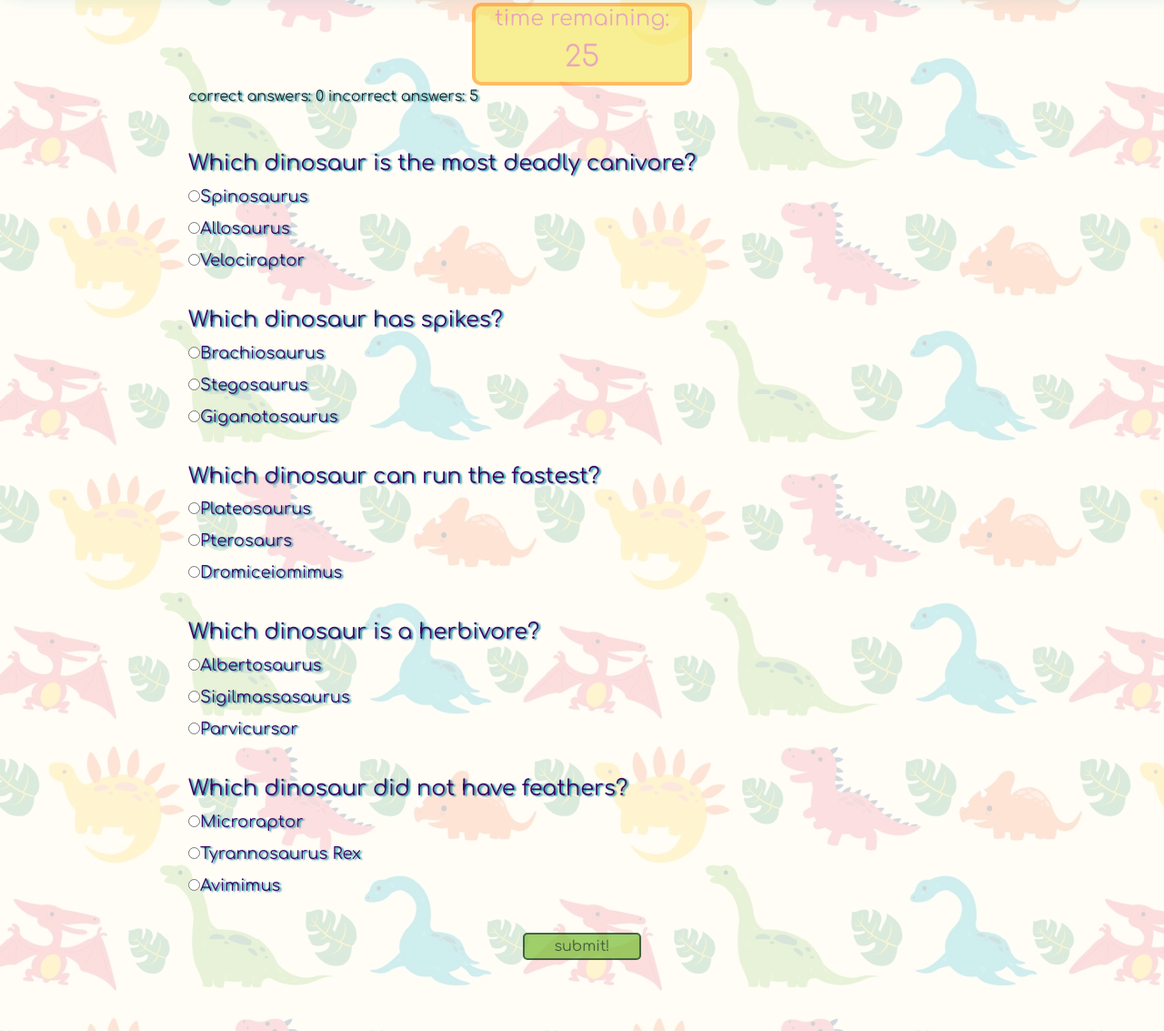
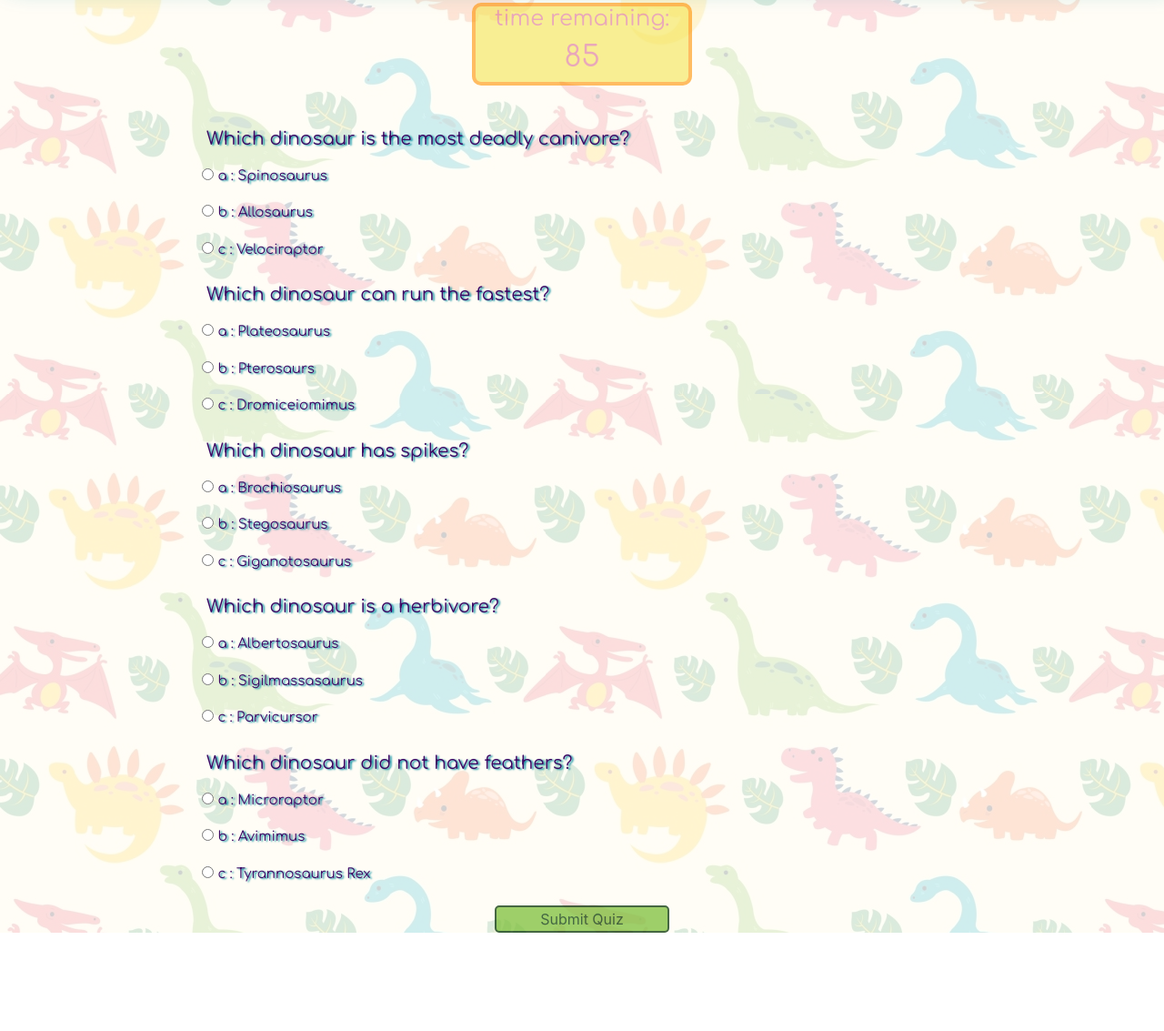
Before and after one commit to KTheodaly/TriviaGame, a plain HTML site: page index.html in a window 1280 px wide. Shown: the part 166-1299 px from the top of the page at 91% size. After the commit the page ends 1191 px from the top, so only its background shows below. Drawn offline with nearby package versions, Linux system fonts and the light colour scheme.

Commit message:
quiz function corrected

```diff
--- a/assets/css/style.css
+++ b/assets/css/style.css
@@ -50,7 +50,8 @@
 }
 
 .question {
-    padding-bottom: 30px;
+    padding: 10px;
+    font-size: 20px;
 }
 
 #timeLeft {
@@ -76,3 +77,9 @@
     margin-right: auto;
     width: 15%;
 }
+
+label {
+    display: block;
+    font-size: 15px;
+    padding: 5px;
+}
--- a/assets/javascript/app.js
+++ b/assets/javascript/app.js
@@ -4,13 +4,121 @@
 //add a 90 second timer that tallies results at 0
 //on click event to tally results for submit answers
 
-$(document).ready(function () {
+(function() {
+    function buildQuiz() {
+      const output = [];
 
-    $("#results").empty();
+      myQuestions.forEach((currentQuestion, questionNumber) => {
+
+        const answers = [];
+
+        for (letter in currentQuestion.answers) {
+
+          answers.push(
+            `<label>
+              <input type="radio" name="question${questionNumber}" value="${letter}">
+              ${letter} :
+              ${currentQuestion.answers[letter]}
+            </label>`
+          );
+        }
+        output.push(
+          `<div class="question"> ${currentQuestion.question} </div>
+          <div class="answers"> ${answers.join("")} </div>`
+        );
+      });
+
+      quizContainer.innerHTML = output.join("");
+    }
+
+    function showResults() {
+
+      const answerContainers = quizContainer.querySelectorAll(".answers");
+
+      let numCorrect = 0;
+
+      myQuestions.forEach((currentQuestion, questionNumber) => {
+
+        const answerContainer = answerContainers[questionNumber];
+        const selector = `input[name=question${questionNumber}]:checked`;
+        const userAnswer = (answerContainer.querySelector(selector) || {}).value;
+
+        // if answer is correct add to correct tally
+        if (userAnswer === currentQuestion.correctAnswer) {
+          numCorrect++;
+
+          // display it green
+          answerContainers[questionNumber].style.color = "lightgreen";
+        } else {
+          // otherwise make it red
+          answerContainers[questionNumber].style.color = "red";
+        }
+      });
+
+      // show number of correct answers out of total questions
+      resultsContainer.innerHTML = `${numCorrect} out of ${myQuestions.length}`;
+    }
+
+    const quizContainer = document.getElementById("quiz");
+    const resultsContainer = document.getElementById("results");
+    const submitButton = document.getElementById("submit");
+    const myQuestions = [
+      {
+        question: "Which dinosaur is the most deadly canivore?",
+        answers: {
+          a: "Spinosaurus",
+          b: "Allosaurus",
+          c: "Velociraptor"
+        },
+        correctAnswer: "a"
+      },
+      {
+        question: "Which dinosaur can run the fastest?",
+        answers: {
+          a: "Plateosaurus",
+          b: "Pterosaurs",
+          c: "Dromiceiomimus",
+        },
+        correctAnswer: "c"
+      },
+      {
+        question: "Which dinosaur has spikes?",
+        answers: {
+          a: "Brachiosaurus",
+          b: "Stegosaurus",
+          c: "Giganotosaurus"
+        },
+        correctAnswer: "b"
+      },
+      {
+        question: "Which dinosaur is a herbivore?",
+        answers: {
+          a: "Albertosaurus",
+          b: "Sigilmassasaurus",
+          c: "Parvicursor"
+        },
+        correctAnswer: "a"
+      },
+      {
+        question: "Which dinosaur did not have feathers?",
+        answers: {
+          a: "Microraptor",
+          b: "Avimimus",
+          c: "Tyrannosaurus Rex"
+
+        },
+        correctAnswer: "c"
+      }
+    ];
+
+    // build the quiz on load
+    buildQuiz();
+
+    //if timer runs out display results
 
     $("<div id='timer'>")
 
-    var number = 30;
+    var number = 90;
     var intervalId;
 
     function run() {
@@ -32,63 +140,12 @@ $(document).ready(function () {
     function stop() {
 
         clearInterval(intervalId);
-        score ();
+        showResults ();
     };
 
     run();
 
-    function score() {
 
-        //set variables
-        var correct = 0;
-        var incorrect = 0;
-
-        //if the right answer selected, adjust tally
-
-
-        if (document.getElementsByName('optradio').checked) {
-            correct++;
-        } else {
-            incorrect++;
-            console.log();
-        };
-        if (document.getElementsByName('optradio5').checked) {
-            correct++;
-        } else {
-            incorrect++;
-            console.log();
-        };
-        if (document.getElementsByName('optradio9').checked) {
-            correct++;
-        } else {
-            incorrect++;
-            console.log();
-        };
-        if (document.getElementsByName('optradio10').checked) {
-            correct++;
-        } else {
-            incorrect++;
-            console.log();
-        };
-        if (document.getElementsByName('optradio14').checked) {
-            correct++;
-        } else {
-            incorrect++;
-            console.log();
-        };
-
-        $("#results").append("correct answers: " + correct + "\n" ,"incorrect answers: "+ incorrect);
-
-       // $("question").hide(1000);
-
-    };
-
-    score();
-
-
-    // $("#submit").click(function () {
-    //     stop();
-
-    //     score();
-    // });
-});
+    // on click of submit show results
+    submitButton.addEventListener("click", showResults);
+  })();
--- a/index.html
+++ b/index.html
@@ -6,8 +6,8 @@
     <meta name="viewport" content="width=device-width, initial-scale=1.0">
     <meta http-equiv="X-UA-Compatible" content="ie=edge">
     <title>Dinosaur Trivia</title>
-    <link rel="stylesheet" href="https://stackpath.bootstrapcdn.com/bootstrap/4.1.3/css/bootstrap.min.css" integrity="sha384-MCw98/SFnGE8fJT3GXwEOngsV7Zt27NXFoaoApmYm81iuXoPkFOJwJ8ERdknLPMO"
-        crossorigin="anonymous">
+    <link rel="stylesheet" href="https://stackpath.bootstrapcdn.com/bootstrap/4.1.3/css/bootstrap.min.css"
+        integrity="sha384-MCw98/SFnGE8fJT3GXwEOngsV7Zt27NXFoaoApmYm81iuXoPkFOJwJ8ERdknLPMO" crossorigin="anonymous">
     <link rel="stylesheet" type="text/css" href="./assets/css/style.css">
     <link href="https://fonts.googleapis.com/css?family=Comfortaa" rel="stylesheet">
 </head>
@@ -17,94 +17,27 @@
         <h1>Dinosaur Trivia</h1>
         <p>Choose the correct answers and submit them before the time runs out!</p>
     </header>
+
     <div class="container">
-
         <br>
         <div id="timeLeft" class="object2">
             <h4>time remaining:</h4>
             <div id="timer"></div>
         </div>
-        <div id="results"></div>
-        <br>
-        <div id="quiz">
+        <div>
 
             <div id="bodyBox">
                 <br>
-                <div class="question">
-                    <h4>Which dinosaur is the most deadly canivore?</h4>
-                    <div class="radio" id="right1">
-                        <label><input type="radio" name="optradio">Spinosaurus</label>
-                    </div>
-                    <div class="radio">
-                        <label><input type="radio" name="optradio2">Allosaurus</label>
-                    </div>
-                    <div class="radio">
-                        <label><input type="radio" name="optradio3">Velociraptor</label>
-                    </div>
-                </div>
-                <div class="question">
-                    <h4>Which dinosaur has spikes?</h4>
-                    <div class="radio">
-                        <label><input type="radio" name="optradio4">Brachiosaurus</label>
-                    </div>
-                    <div class="radio" id="right2">
-                        <label><input type="radio" name="optradio5">Stegosaurus</label>
-                    </div>
-                    <div class="radio">
-                        <label><input type="radio" name="optradio6">Giganotosaurus</label>
-                    </div>
-                </div>
-                <div class="question">
-                    <h4>Which dinosaur can run the fastest?</h4>
-                    <div class="radio">
-                        <label><input type="radio" name="optradio7">Plateosaurus</label>
-                    </div>
-                    <div class="radio">
-                        <label><input type="radio" name="optradio8">Pterosaurs</label>
-                    </div>
-                    <div class="radio" id="right3">
-                        <label><input type="radio" name="optradio9">Dromiceiomimus</label>
-                    </div>
-                </div>
-                <div class="question">
-                    <h4>Which dinosaur is a herbivore?</h4>
-                    <div class="radio" id="right4">
-                        <label><input type="radio" name="optradio10">Albertosaurus</label>
-                    </div>
-                    <div class="radio">
-                        <label><input type="radio" name="optradio11">Sigilmassasaurus</label>
-                    </div>
-                    <div class="radio">
-                        <label><input type="radio" name="optradio12">Parvicursor</label>
-                    </div>
-                </div>
-                <div class="question">
-
-                    <h4>Which dinosaur did not have feathers?</h4>
-                    <div class="radio">
-                        <label><input type="radio" name="optradio13">Microraptor</label>
-                    </div>
-                    <div class="radio" id="right5">
-                        <label><input type="radio" name="optradio14">Tyrannosaurus Rex</label>
-                    </div>
-                    <div class="radio">
-                        <label><input type="radio" name="optradio15">Avimimus</label>
-                    </div>
-                </div>
-                <div class="question">
-                    <button id="submit">submit!</button>
-                    <div id="results" class="object3">
-                    </div>
-
-                </div>
-                <br>
-                <br>
+                <div id="quiz" class="question"></div>
+                <div id="results"></div>
             </div>
         </div>
     </div>
+    <button id="submit">Submit Quiz</button>
+</div>
 
-    <script src='https://code.jquery.com/jquery-3.3.1.min.js' integrity='sha256-FgpCb/KJQlLNfOu91ta32o/NMZxltwRo8QtmkMRdAu8='
-        crossorigin='anonymous'></script>
+    <script src='https://code.jquery.com/jquery-3.3.1.min.js'
+        integrity='sha256-FgpCb/KJQlLNfOu91ta32o/NMZxltwRo8QtmkMRdAu8=' crossorigin='anonymous'></script>
     <script src="./assets/javascript/app.js"></script>
 </body>
 
```
